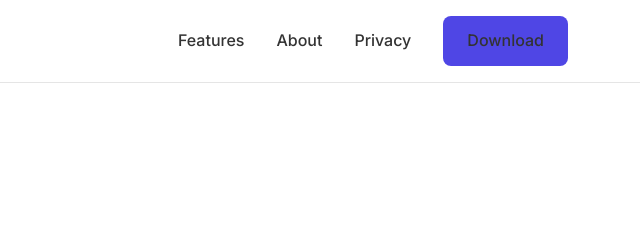
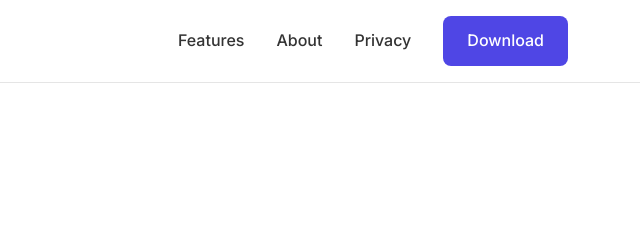
Before and after one commit to mikematt33/vertigo-tracking-app-site, a plain HTML site: page privacy.html in a window 1280 px wide. Shown: the top 225 px of the page, 640-1280 px from the left. Drawn offline with Linux system fonts and the light colour scheme.

Commit message:
Update download button styling in privacy.html

```diff
--- a/privacy.html
+++ b/privacy.html
@@ -103,7 +103,9 @@
           <a href="index.html#features">Features</a>
           <a href="index.html#about">About</a>
           <a href="privacy.html">Privacy</a>
-          <a href="index.html#download" class="btn-primary">Download</a>
+          <a href="index.html#download" class="btn-download btn-primary"
+            >Download</a
+          >
         </div>
         <div class="mobile-menu-toggle">
           <span></span>
```
